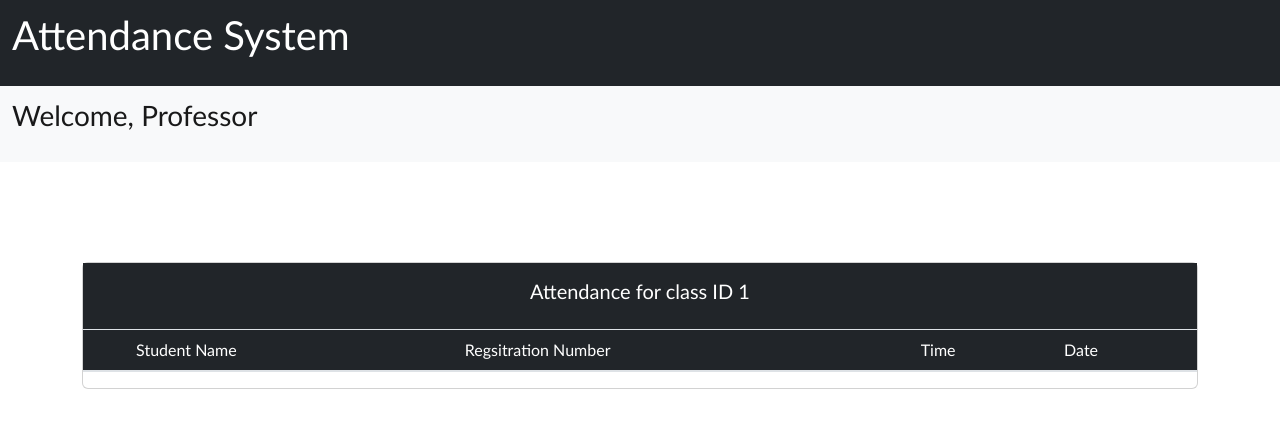
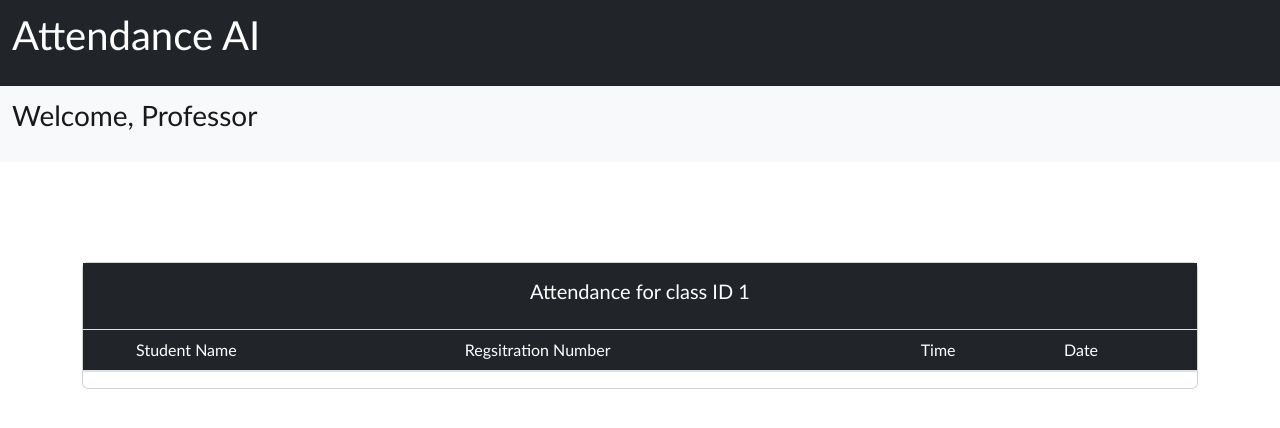
Before and after one commit to gtgkartik/Attendance-System-Based-On-Computer-Vision, a website built with webpack: page dist/Home.html in a window 1280 px wide. Built offline with nearby package versions, Linux system fonts and the light colour scheme; some packages are replaced by stand-ins of ours; no server answers; the database is empty.

Commit message:
added AI

```diff
--- a/dist/Home.html
+++ b/dist/Home.html
@@ -13,7 +13,7 @@
     <!-- As a link -->
 <nav class="navbar bg-light" style="padding: 0;">
     <div class="container-fluid bg-dark">
-      <a class="navbar-brand "  href="#"> <p class="fs-1 text-white">Attendance System</p></a>
+      <a class="navbar-brand "  href="#"> <p class="fs-1 text-white">Attendance AI</p></a>
     </div>
   </nav>
 
```
